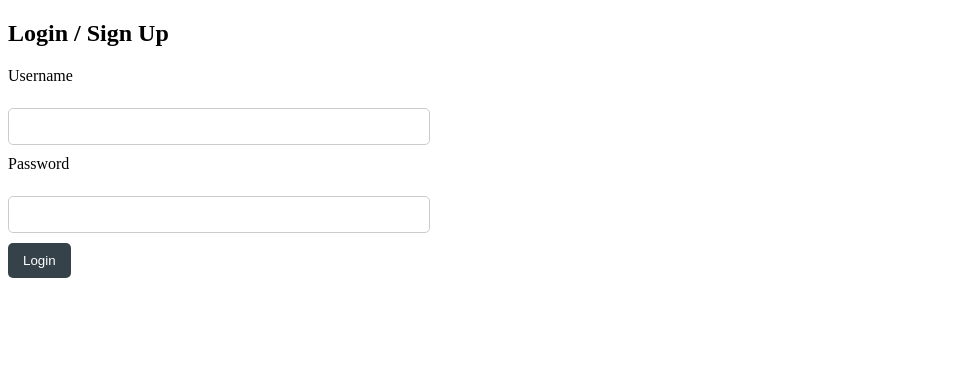
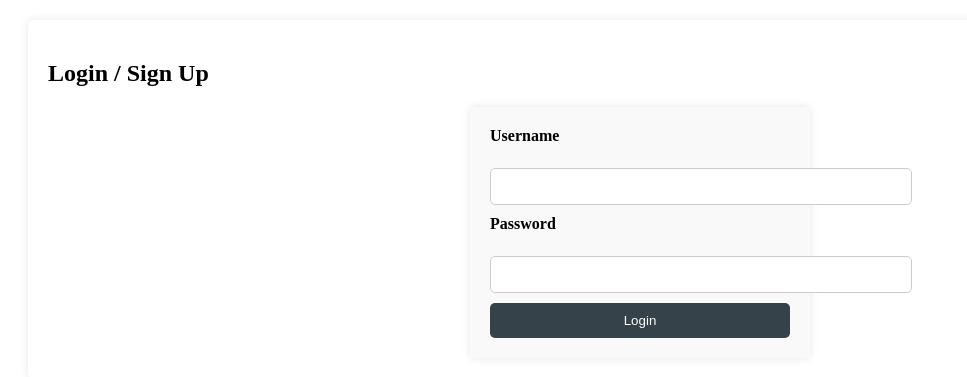
Before and after one commit to Sohamactive/virtual_herb_garden, a Django app: template templates/login.html in a window 1280 px wide. Shown: the part 115-492 px from the top of the page, without its empty margins (0-967 px from the left). Run offline with Django 5.2, Linux system fonts and the light colour scheme; the template is opened without the code that fills it, so the values that code supplies are empty.

Commit message:
Third commit

```diff
--- a/main/urls.py
+++ b/main/urls.py
@@ -1,9 +1,10 @@
 from django.urls import path
-from .views import home,herb_search,load_more_herbs,about
+from .views import home,herb_search,load_more_herbs,about,login
 
 urlpatterns = [
     path('', home, name='home'),
     path('search/', herb_search, name='herb_search'),
     path('api/herbs/', load_more_herbs, name='load_more_herbs'),
     path('about/', about, name='about'),
+    path('login/', login, name='login'),
 ]
--- a/main/views.py
+++ b/main/views.py
@@ -20,7 +20,8 @@ def home(request):
 
 def about(request):
     return render(request, 'about.html')
-
+def login(request):
+    return render(request, 'login.html')
 def herb_search(request):
     herb_data = None  # Will store the fetched herb details
     query = request.GET.get('q')  # 'q' will be the query parameter from the search form
--- a/static/css/styles.css
+++ b/static/css/styles.css
@@ -21,16 +21,23 @@
     background-color: #35424a;
 }
 form {
-    margin-top: 20px;
+    background: #f9f9f9;
+    padding: 20px;
+    border-radius: 5px;
+    box-shadow: 0 0 10px rgba(0, 0, 0, 0.1);
+    width: 300px;
+    margin: 0 auto;
+
 }
 
 form label {
     display: block;
     margin-bottom: 5px;
+    font-weight: bold;
 }
 
 form input[type="text"],
-.password {
+form input[type="password"] {
     width: 100%;
     padding: 10px;
     margin-bottom: 10px;
@@ -45,11 +52,13 @@ form input[type="submit"] {
     padding: 10px 15px;
     cursor: pointer;
     border-radius: 5px;
+    width: 100%;
 }
 
 form input[type="submit"]:hover {
     background: #45a049;
 }
+
   .input {
     width: 100%;
     height: 40px;
@@ -85,7 +94,13 @@ form input[type="submit"]:hover {
 header h1 {
     margin: 0px;
 }
-
+main {
+    padding: 20px;
+    background: #ffffff;
+    margin: 20px;
+    border-radius: 5px;
+    box-shadow: 0 0 10px rgba(0, 0, 0, 0.1);
+}
 nav ul {
     list-style: none;
     padding: 0px;
--- a/templates/about.html
+++ b/templates/about.html
@@ -1,9 +1,11 @@
+{% load static %}
 <!DOCTYPE html>
 <html lang="en">
 <head>
     <meta charset="UTF-8">
     <meta name="viewport" content="width=device-width, initial-scale=1.0">
-    <link rel="stylesheet" href="styles.css">
+
+    <link rel="stylesheet" href="{% static 'css/styles.css' %}">
     <title>About Us - General Store</title>
 </head>
 <body>
--- a/templates/login.html
+++ b/templates/login.html
@@ -1,9 +1,10 @@
+{% load static %}
 <!DOCTYPE html>
 <html lang="en">
 <head>
     <meta charset="UTF-8">
     <meta name="viewport" content="width=device-width, initial-scale=1.0">
-    <link rel="stylesheet" href="styles.css">
+    <link rel="stylesheet" href="{% static 'css/styles.css' %}">
     <title>Login</title>
 </head>
 <body>
```
